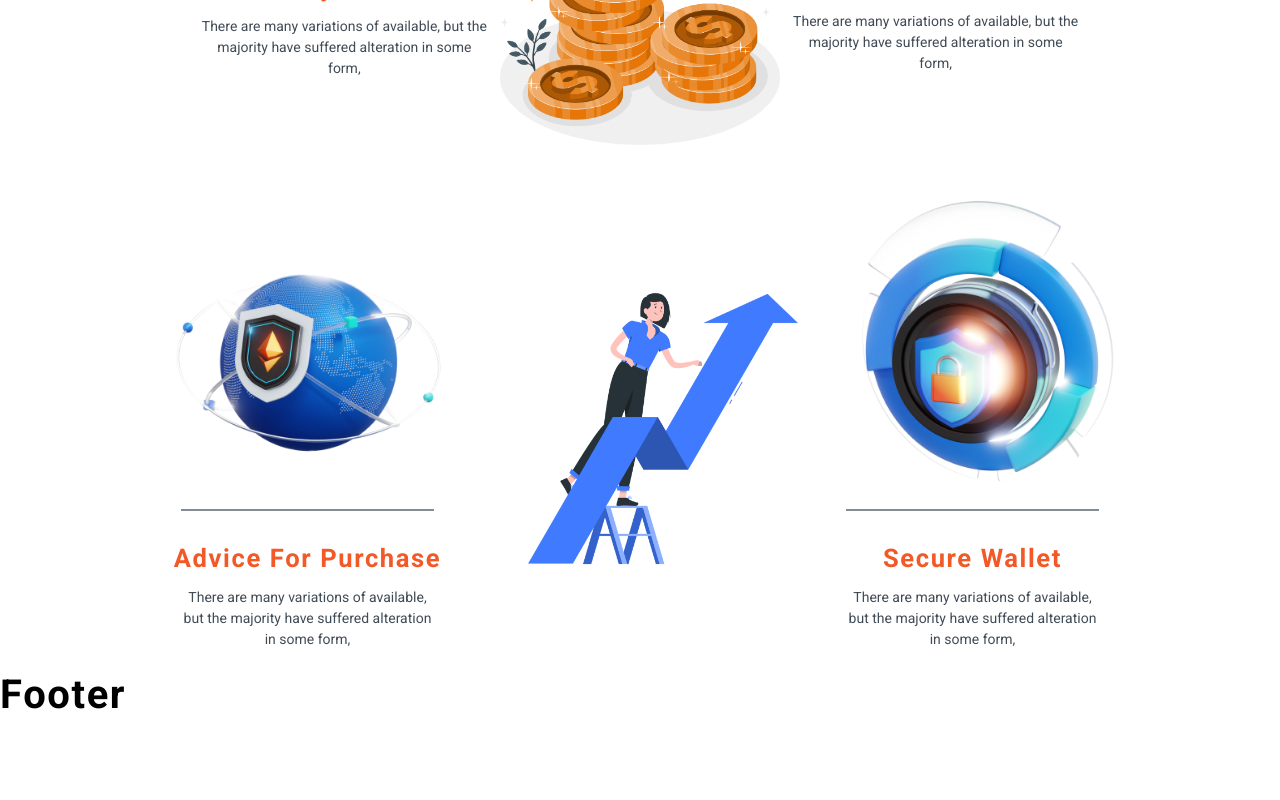
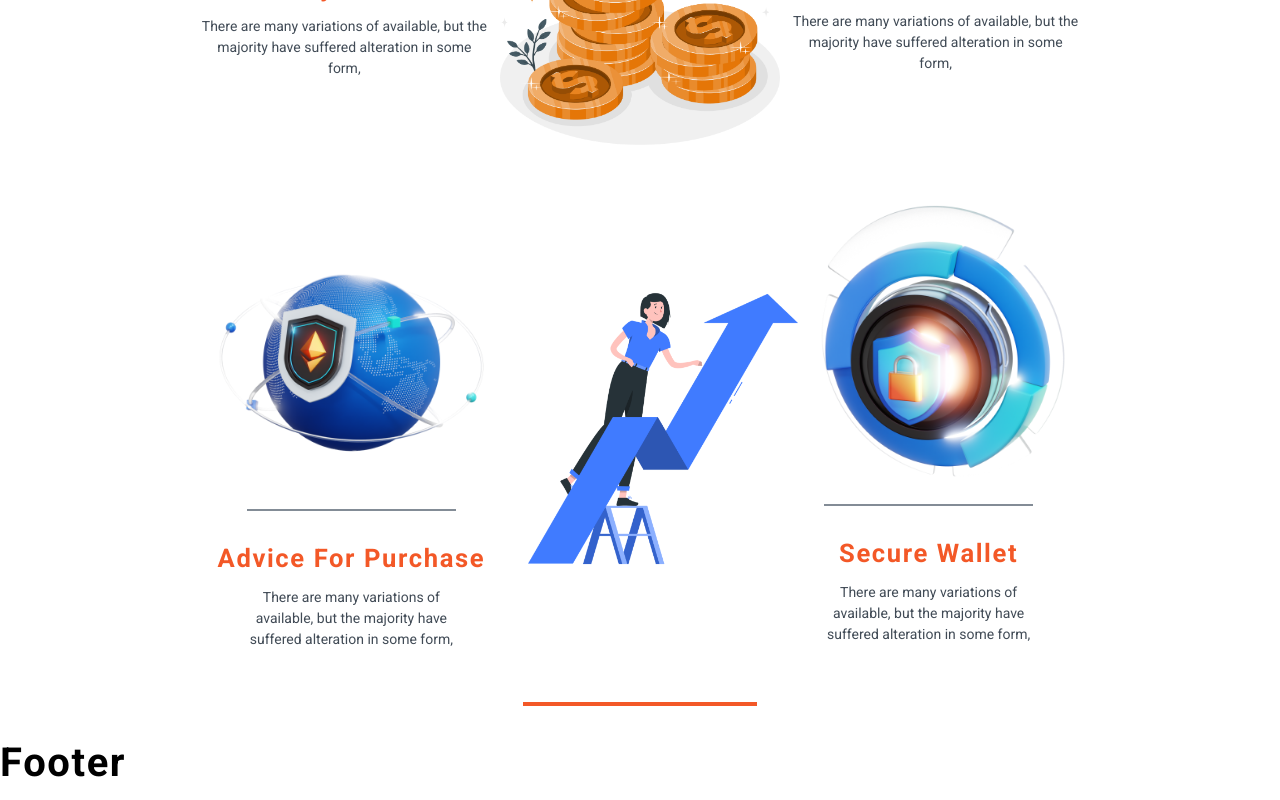
Before and after one commit to I-A11/CryptoGalaxy, a Next.js app: page / in a window 1280 px wide. Shown: the part 2161-2961 px from the top of the page. Before the commit the page ends 2893 px from the top, so only its background shows below. Built offline with nearby package versions, Linux system fonts and the light colour scheme; no server answers.

Commit message:
Finish feature section in home page.

```diff
--- a/components/Home/Features.js
+++ b/components/Home/Features.js
@@ -69,7 +69,7 @@ const Feature = () => {
             <Image
               className={styles.featuresCardsImage}
               src={Security}
-              width={300}
+              width={290}
               alt='Security image'
             />
             <div className='underlineGray'></div>
@@ -81,6 +81,7 @@ const Feature = () => {
           </div>
         </div>
       </div>
+      <div className='underline underline-center'></div>
     </div>
   );
 };
--- a/components/Home/Features.module.css
+++ b/components/Home/Features.module.css
@@ -27,7 +27,8 @@
 }
 
 .thirdRow {
-  margin-top: -12rem;
+  margin: -12rem auto 0;
+  width: 85%;
 }
 
 .featuresCards {
@@ -60,6 +61,7 @@
 
   .thirdRow {
     margin-top: 0rem;
+    width: 100%;
   }
 }
 
```
